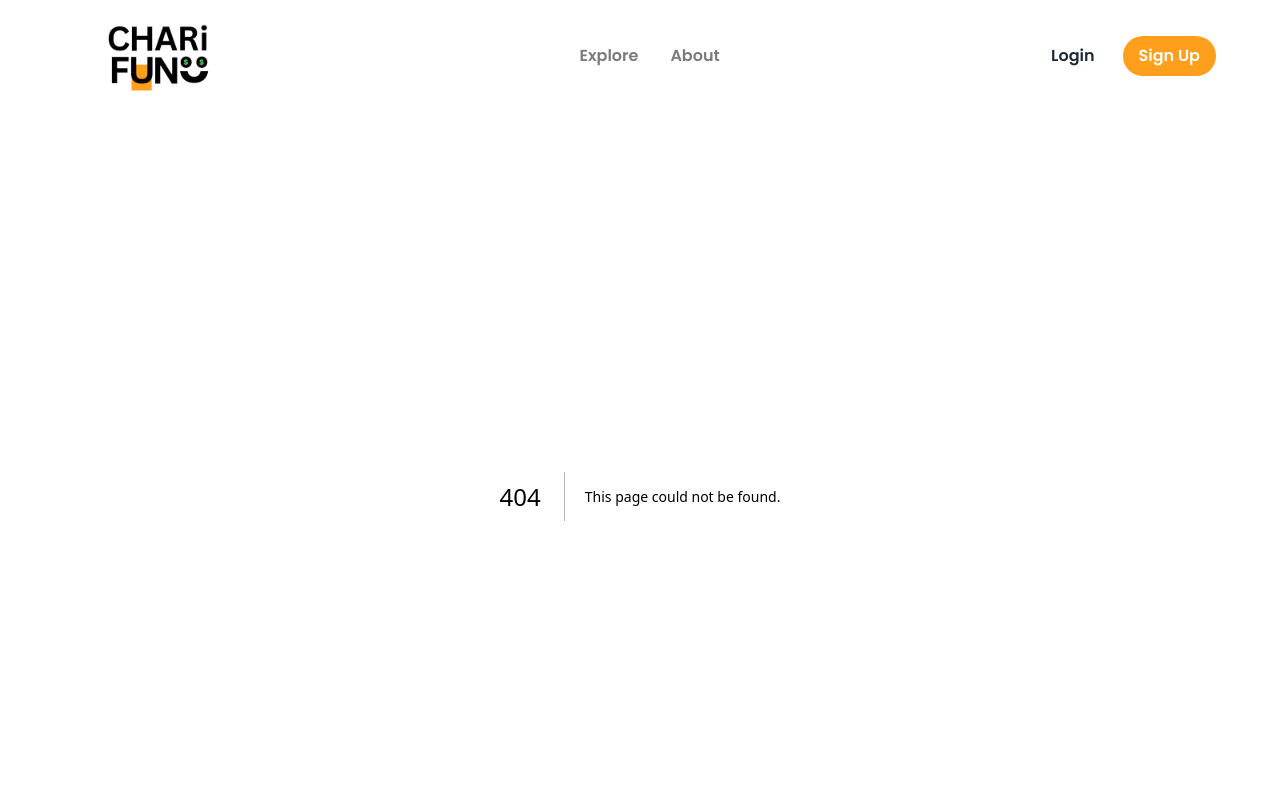
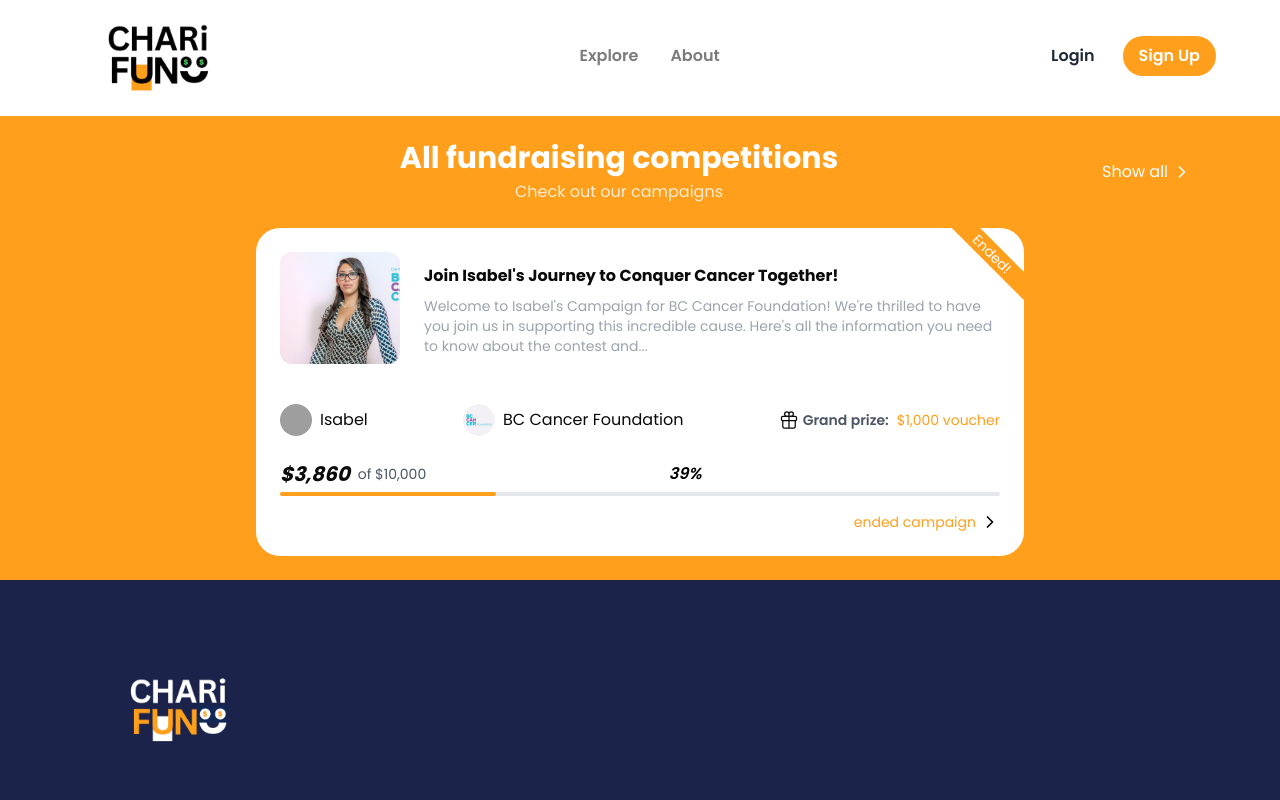
Before and after one commit to Moyo-Made/chariifunn, a Next.js app: page /all-campaigns in a window 1280 px wide. Before the commit this address had no page. Shown: the top 800 px of the page. Built offline with nearby package versions, Linux system fonts and the light colour scheme; grey boxes are pictures that could not be loaded.

Commit message:
Adds all campaign route

```diff
--- /dev/null
+++ b/app/all-campaigns/page.tsx
@@ -0,0 +1,12 @@
+import FundraisingCard from '@/components/Fundraising'
+import React from 'react'
+
+const page = () => {
+  return (
+	<div>
+	  <FundraisingCard />
+	</div>
+  )
+}
+
+export default page
```
